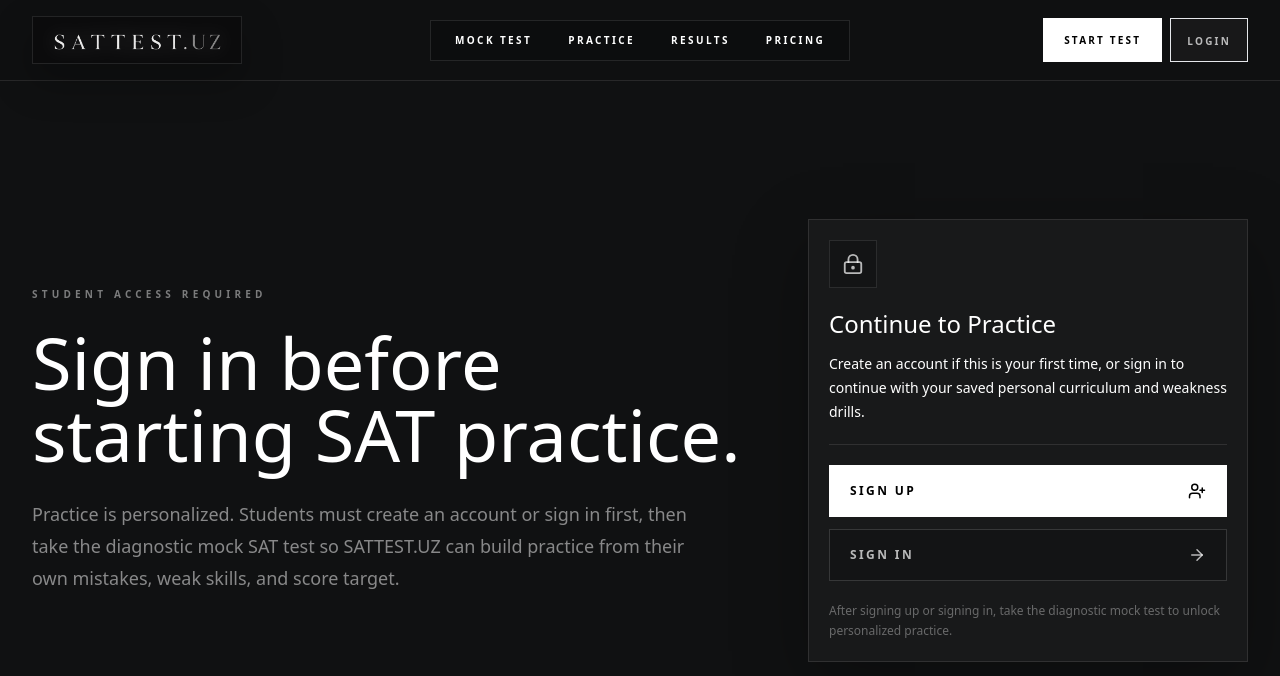
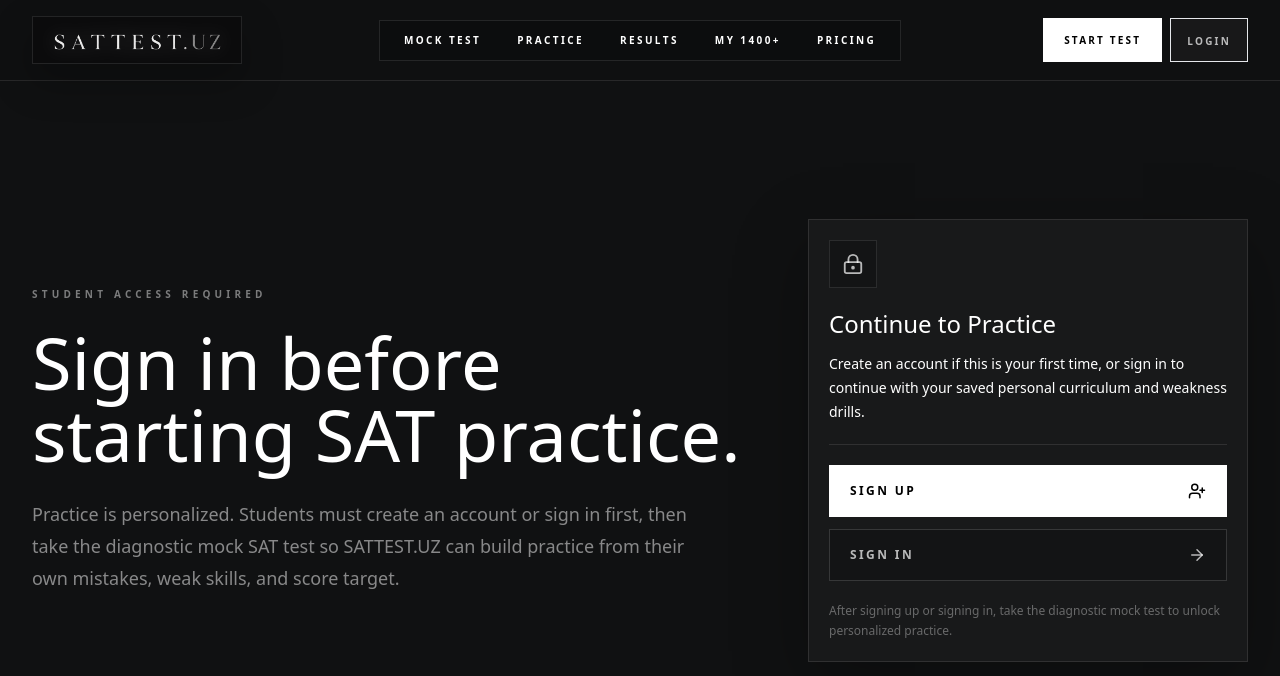
Before and after one commit to batyrovbahrom96-svg/SAT1600.uz, a Next.js app in the folder frontend/: page /practice in a window 1280 px wide. Shown: the top 676 px of the page. Built offline with nearby package versions, Linux system fonts and the light colour scheme; no server answers.

Commit message:
Add My 1400 nav button

```diff
--- a/frontend/components/LuxuryNavbar.tsx
+++ b/frontend/components/LuxuryNavbar.tsx
@@ -12,6 +12,7 @@ export function LuxuryNavbar() {
     { label: "Mock Test", href: "/mock-test" },
     { label: "Practice", href: "/practice" },
     { label: "Results", href: "/results/demo" },
+    { label: "My 1400+", href: "/dashboard" },
     { label: "Pricing", href: "/#pricing" }
   ];
 
```
